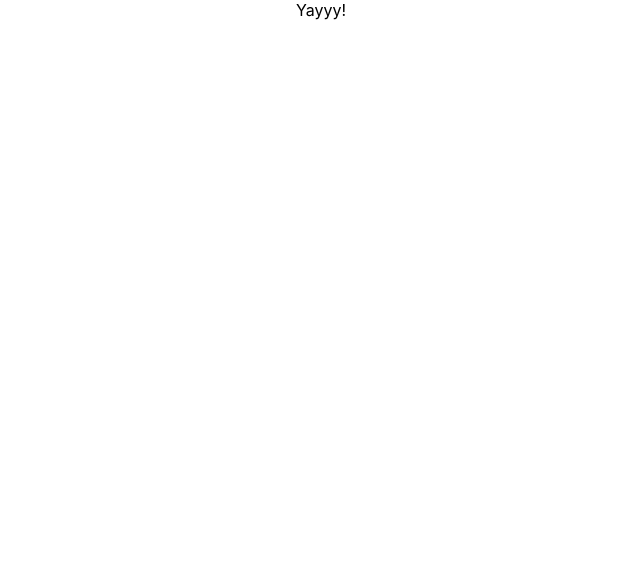
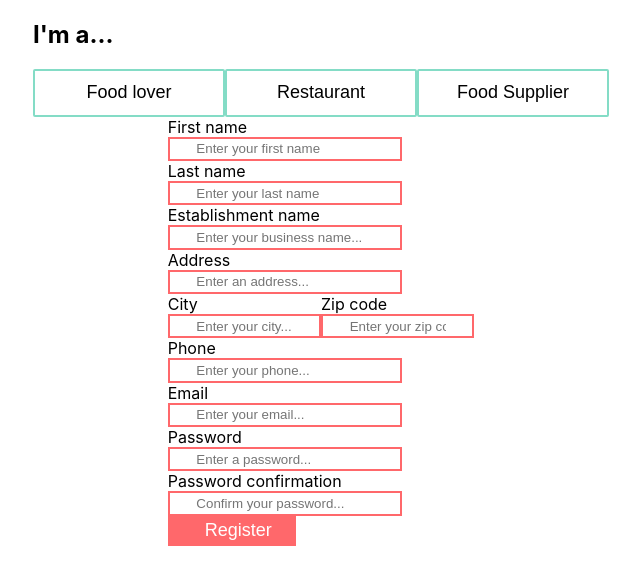
Before and after one commit to frankperler/foodprint, a React (Create React App) app in the folder client/: page / in a window 1280 px wide. Shown: the top 584 px of the page, without its empty margins (319-959 px from the left). Built offline with nearby package versions, Linux system fonts and the light colour scheme.

Commit message:
feat: basic modular register form

```diff
--- a/client/src/App.css
+++ /dev/null
@@ -1,38 +0,0 @@
-.App {
-    text-align: center;
-}
-
-.App-logo {
-    height: 40vmin;
-    pointer-events: none;
-}
-
-@media (prefers-reduced-motion: no-preference) {
-    .App-logo {
-        animation: App-logo-spin infinite 20s linear;
-    }
-}
-
-.App-header {
-    background-color: #282c34;
-    min-height: 100vh;
-    display: flex;
-    flex-direction: column;
-    align-items: center;
-    justify-content: center;
-    font-size: calc(10px + 2vmin);
-    color: white;
-}
-
-.App-link {
-    color: #61dafb;
-}
-
-@keyframes App-logo-spin {
-    from {
-        transform: rotate(0deg);
-    }
-    to {
-        transform: rotate(360deg);
-    }
-}
--- a/client/src/App.tsx
+++ b/client/src/App.tsx
@@ -1,8 +1,12 @@
 import React from 'react'
-import './App.css'
+import FormRegister from './components/registration/FormRegister'
+import ChooseUserType from './components/registration/ChooseUserType'
 
-function App() {
-  return <div className="App">Yayyy!</div>
+function App(): JSX.Element {
+  return <div className="App">
+    <ChooseUserType></ChooseUserType>
+    <FormRegister></FormRegister>
+    </div>
 }
 
 export default App
--- a/client/src/components/registration/ChooseUserType.tsx
+++ b/client/src/components/registration/ChooseUserType.tsx
@@ -4,16 +4,18 @@ import { TypeButton, Wrapper } from './ChooseUserType.style';
 
 function ChooseUserType (): JSX.Element {
 
+
+
   return (
 
-      <Wrapper>
+    <Wrapper>
     <section>
         <h1>I'm a...</h1>
         <TypeButton>Food lover</TypeButton>
         <TypeButton>Restaurant</TypeButton>
         <TypeButton>Food Supplier</TypeButton>
     </section>
-      </Wrapper>
+    </Wrapper>
 
   )
 }
--- /dev/null
+++ b/client/src/components/registration/FormAddressTwoElements.tsx
@@ -0,0 +1,22 @@
+import React from 'react'
+import { AddressTwoInput, Label, AddressTwoWrapper } from './FormRegister.style';
+
+
+function FormAddressTwoElements (): JSX.Element {
+
+
+  return (
+    <AddressTwoWrapper>
+      <div>
+        <Label>City</Label>
+        <AddressTwoInput placeholder="Enter your city..."></AddressTwoInput>
+      </div>
+      <div>
+        <Label>Zip code</Label>
+        <AddressTwoInput placeholder="Enter your zip code..."></AddressTwoInput>
+      </div>
+    </AddressTwoWrapper>
+  )
+}
+
+export default FormAddressTwoElements;
--- /dev/null
+++ b/client/src/components/registration/FormCredentialElements.tsx
@@ -0,0 +1,25 @@
+import React from "react";
+import { RegisterCredentialInput, Label } from "./FormRegister.style";
+
+function FormCredentialElements (): JSX.Element {
+
+
+  return (
+    <div>
+      <div>
+        <Label>Email</Label>
+        <RegisterCredentialInput placeholder="Enter your email..."></RegisterCredentialInput>
+      </div>
+      <div>
+        <Label>Password</Label>
+        <RegisterCredentialInput type="password" placeholder="Enter a password..."></RegisterCredentialInput>
+      </div>
+      <div>
+        <Label>Password confirmation</Label>
+        <RegisterCredentialInput type="password" placeholder="Confirm your password..."></RegisterCredentialInput>
+     </div>
+    </div>
+  )
+}
+
+export default FormCredentialElements;
--- /dev/null
+++ b/client/src/components/registration/FormEstablishmentElements.tsx
@@ -0,0 +1,23 @@
+import React from 'react';
+import { EstablishmentInput, Label } from './FormRegister.style';
+
+
+function FormEstablishmentElements (): JSX.Element {
+
+
+
+  return (
+    <div>
+      <div>
+        <Label>Establishment name</Label>
+        <EstablishmentInput placeholder="Enter your business name..."></EstablishmentInput>
+      </div>
+      <div>
+        <Label>Address</Label>
+        <EstablishmentInput placeholder="Enter an address..."></EstablishmentInput>
+      </div>
+    </div>
+  )
+}
+
+export default FormEstablishmentElements
--- /dev/null
+++ b/client/src/components/registration/FormNameElements.tsx
@@ -0,0 +1,17 @@
+import React from "react";
+import { RegisterNameInput, Label } from './FormRegister.style';
+
+function FormNameElements (): JSX.Element {
+
+
+  return (
+    <div>
+      <Label>First name</Label>
+      <RegisterNameInput placeholder="Enter your first name"></RegisterNameInput>
+      <Label>Last name</Label>
+      <RegisterNameInput placeholder="Enter your last name"></RegisterNameInput>
+    </div>
+  )
+}
+
+export default FormNameElements;
--- /dev/null
+++ b/client/src/components/registration/FormPhoneElement.tsx
@@ -0,0 +1,18 @@
+import React from 'react';
+import { EstablishmentInput, Label } from './FormRegister.style';
+
+
+function FormPhoneElement (): JSX.Element {
+
+
+
+  return (
+    <div>
+      <Label>Phone</Label>
+      <EstablishmentInput placeholder="Enter your phone..."></EstablishmentInput>
+    </div>
+  )
+}
+
+
+export default FormPhoneElement;
--- /dev/null
+++ b/client/src/components/registration/FormRegister.style.js
@@ -0,0 +1,54 @@
+import styled from 'styled-components';
+
+
+export const RegisterButton = styled.button`
+  padding: 0.2em 2em;
+  width: 8rem;
+  height: auto;
+  font-size: 18px;
+  border: 1px solid #FF686B;
+  color: white;
+  background-color: #FF686B;
+  cursor: pointer;
+  text-align: center;
+`
+
+export const RegisterNameInput = styled.input`
+  width: auto;
+  padding: 0.2em 2em;
+  border: 2px solid #FF686B;
+
+`
+
+export const RegisterCredentialInput = styled.input`
+  width: auto;
+  padding: 0.2em 2em;
+  border: 2px solid #FF686B;
+`
+
+export const Label = styled.label`
+  display: block;
+`
+
+export const FormWrapper = styled.div`
+  display: flex;
+  justify-content: center;
+`
+
+export const AddressTwoWrapper = styled.div`
+  display: flex;
+  justify-content: space-between;
+`
+
+export const EstablishmentInput = styled.input`
+  width: auto;
+  padding: 0.2em 2em;
+  border: 2px solid #FF686B;
+`
+
+
+export const AddressTwoInput = styled.input`
+  width: 6rem;
+  padding: 0.2em 2em;
+  border: 2px solid #FF686B;
+`
--- a/client/src/components/registration/FormRegister.tsx
+++ b/client/src/components/registration/FormRegister.tsx
@@ -1 +1,29 @@
 import React from 'react';
+import { RegisterButton, FormWrapper } from './FormRegister.style';
+import FormNameElements from './FormNameElements';
+import FormCredentialElements from './FormCredentialElements';
+import FormEstablishmentElements from './FormEstablishmentElements';
+import FormAddressTwoElements from './FormAddressTwoElements';
+import FormPhoneElement from './FormPhoneElement';
+
+function FormRegister (): JSX.Element {
+
+
+
+  return (
+
+    <FormWrapper>
+    <form>
+    <FormNameElements></FormNameElements>
+    <FormEstablishmentElements></FormEstablishmentElements>
+    <FormAddressTwoElements></FormAddressTwoElements>
+    <FormPhoneElement></FormPhoneElement>
+    <FormCredentialElements></FormCredentialElements>
+    <RegisterButton>Register</RegisterButton>
+    </form>
+    </FormWrapper>
+  )
+}
+
+
+export default FormRegister;
```
Also changed, not shown: client/src/components/add-partner/ContainerSearchPartner.tsx (+9 -0 lines), client/src/components/add-partner/Searchbar.style.js (+8 -0 lines).
